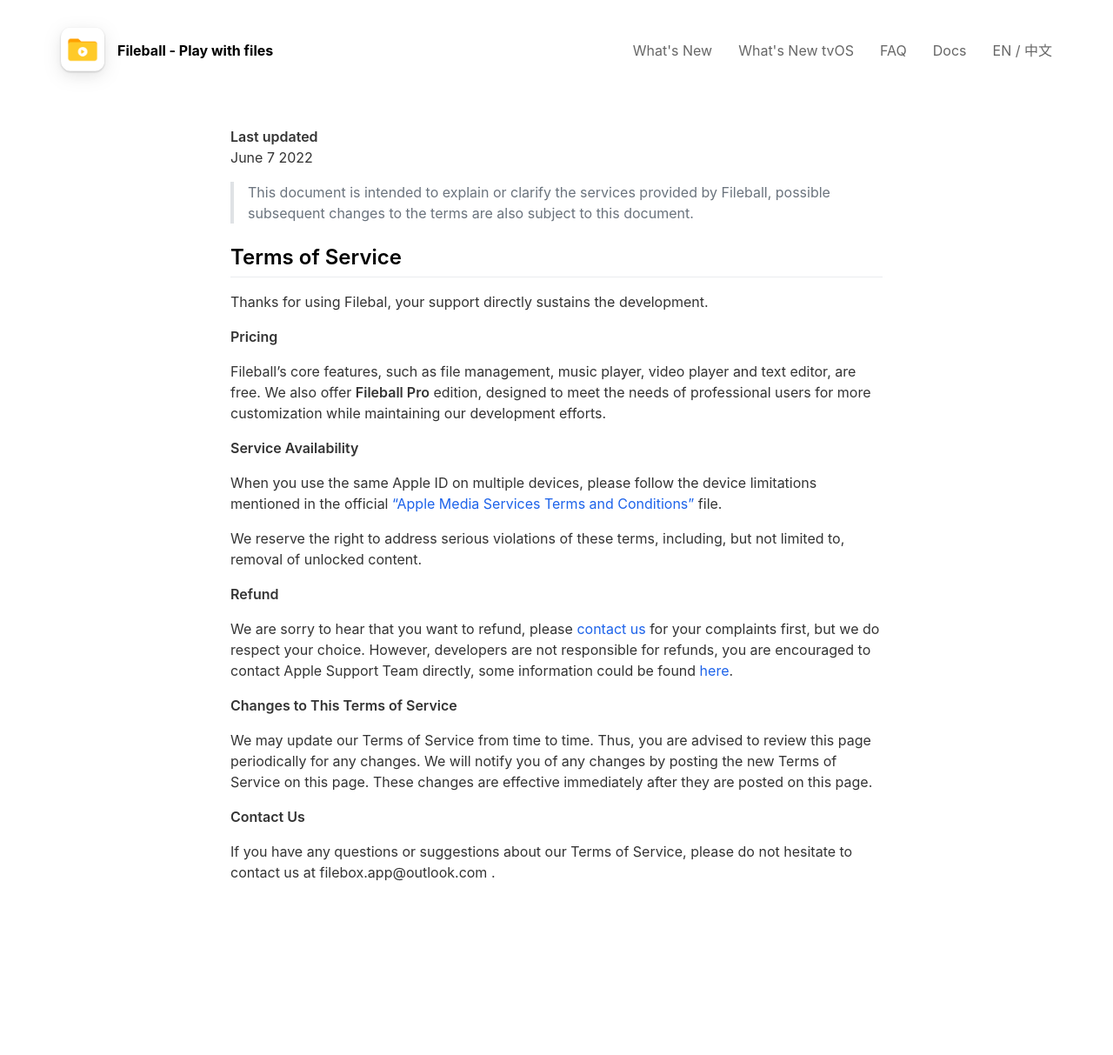
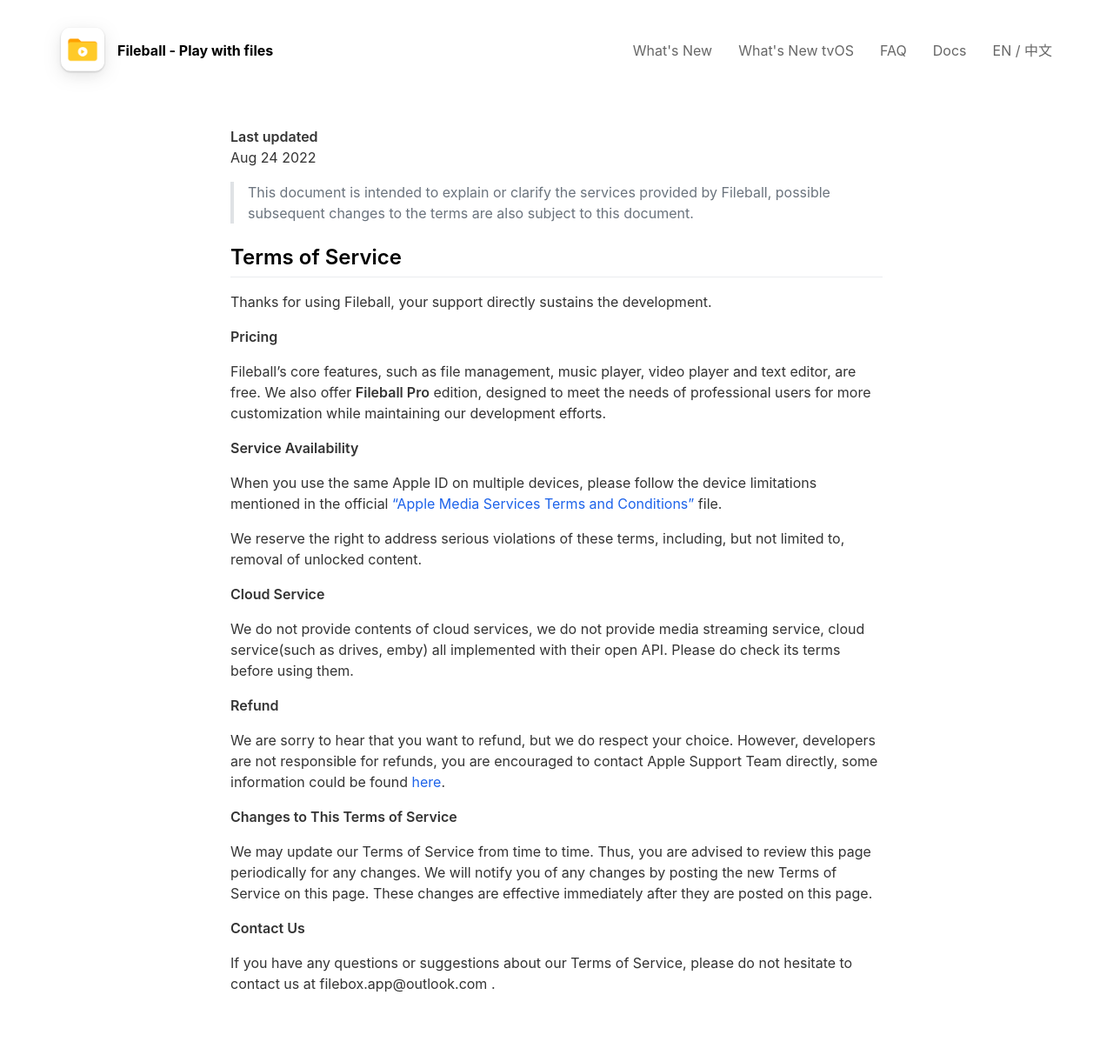
Before and after one commit to alexiscn/fileball.app, a Jekyll site: the page built from _pages/terms.md, in a window 1280 px wide. Shown: the whole page at 87% size. Built offline with Jekyll 4.4.1, drawn with Linux system fonts in a browser that asks for light colours; nearby versions of some CDN libraries; before the commit the page ends 1085 px from its top, so only the background shows below that.

Commit message:
update terms

```diff
--- a/_pages/terms.md
+++ b/_pages/terms.md
@@ -7,13 +7,13 @@
 ---
 
 **Last updated**
-June 7 2022
+Aug 24 2022
 
 > This document is intended to explain or clarify the services provided by Fileball, possible subsequent changes to the terms are also subject to this document.
 
 ## Terms of Service
 
-Thanks for using Filebal, your support directly sustains the development.
+Thanks for using Fileball, your support directly sustains the development.
 
 **Pricing**
 
@@ -25,9 +25,13 @@
 
 We reserve the right to address serious violations of these terms, including, but not limited to, removal of unlocked content.
 
+**Cloud Service**
+
+We do not provide contents of cloud services, we do not provide media streaming service, cloud service(such as drives, emby) all implemented with their open API. Please do check its terms before using them.
+
 **Refund**
 
-We are sorry to hear that you want to refund, please [contact us](mailto:filebox.app@outlook.com) for your complaints first, but we do respect your choice. However, developers are not responsible for refunds, you are encouraged to contact Apple Support Team directly, some information could be found [here](https://support.apple.com/en-us/HT204084).
+We are sorry to hear that you want to refund, but we do respect your choice. However, developers are not responsible for refunds, you are encouraged to contact Apple Support Team directly, some information could be found [here](https://support.apple.com/en-us/HT204084).
 
 **Changes to This Terms of Service**
 
```
Also changed, not shown: _pages/cn/terms.md (+6 -2 lines).
